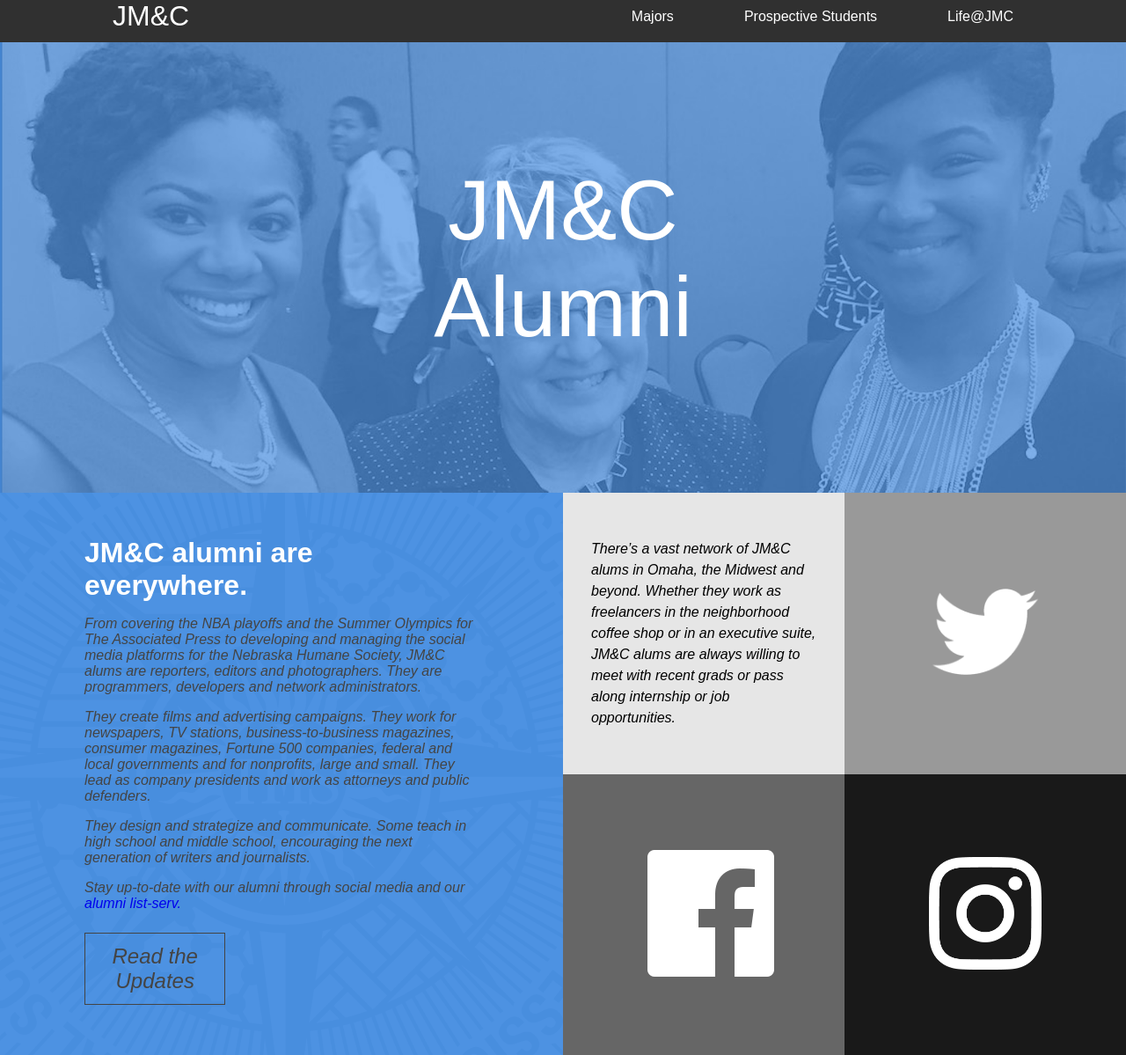
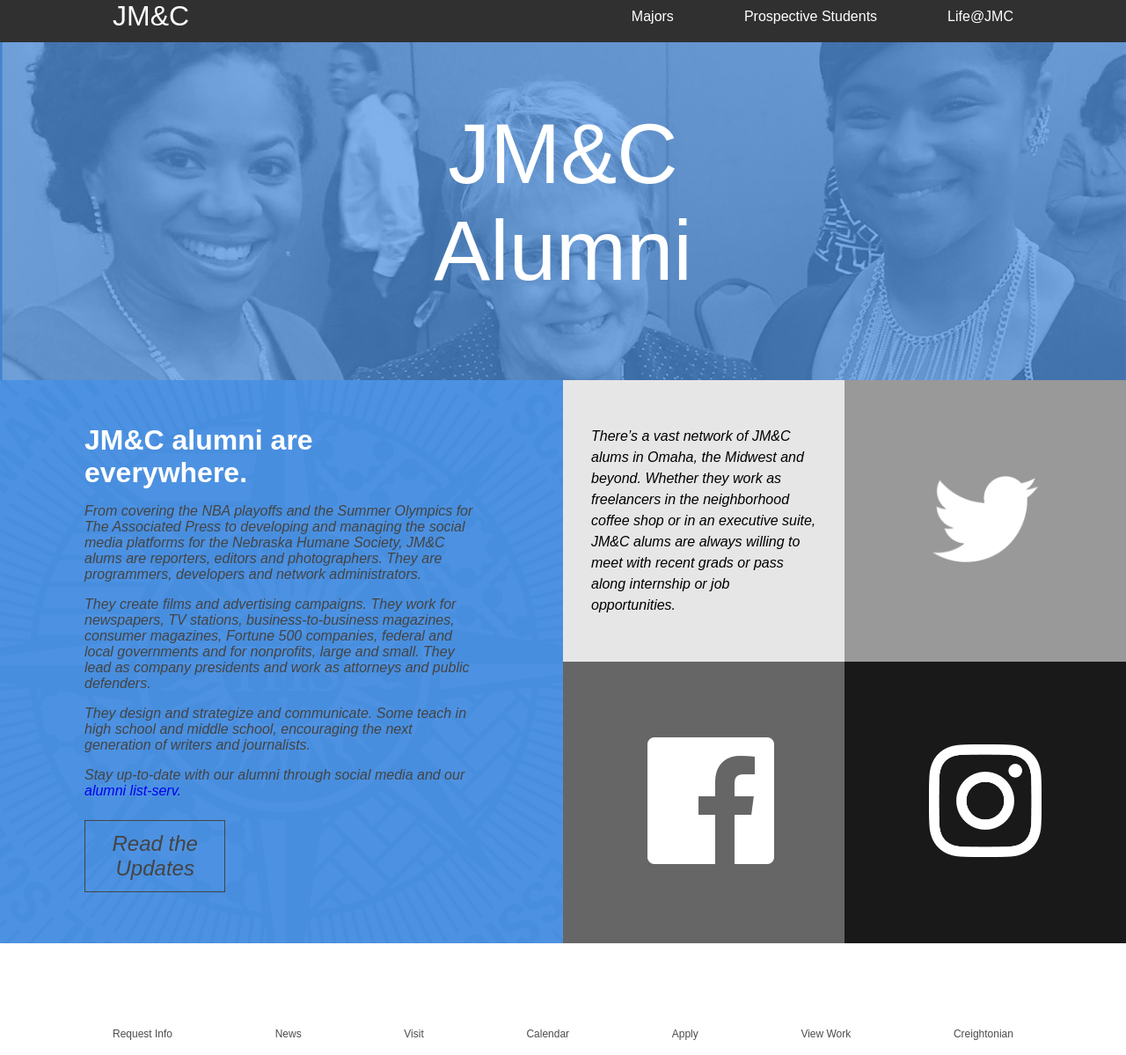
Before and after one commit to aandnota/jmc, a PHP site: page /pages/alumni.html in a window 1280 px wide. Shown: the top 1199 px of the page at 88% size. Run offline with PHP 8.4, Linux system fonts and the light colour scheme; some libraries are stand-ins or nearby versions.

Commit message:
Adjusted alumni page
Decreased the banner-image-height by 10%

```diff
--- a/css/alt-style.css
+++ b/css/alt-style.css
@@ -155,7 +155,7 @@ html, body{
 
 .banner-image-alumni{
 	width: 100%;
-	height: 40vw;
+	height: 30vw;
 	background-image: url("../imgs/alumni/mildredbrown30.png");
 	background-color: #4A90E2;
 	background-position: center;
```
